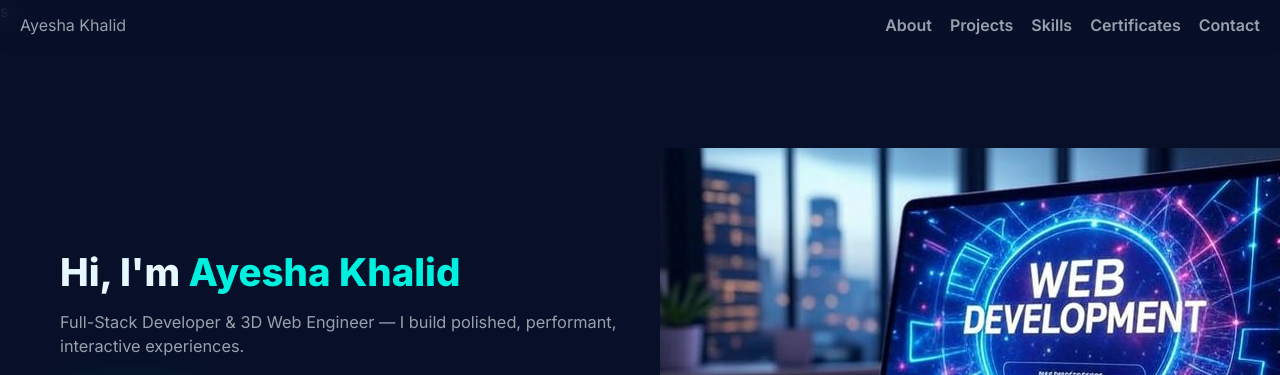
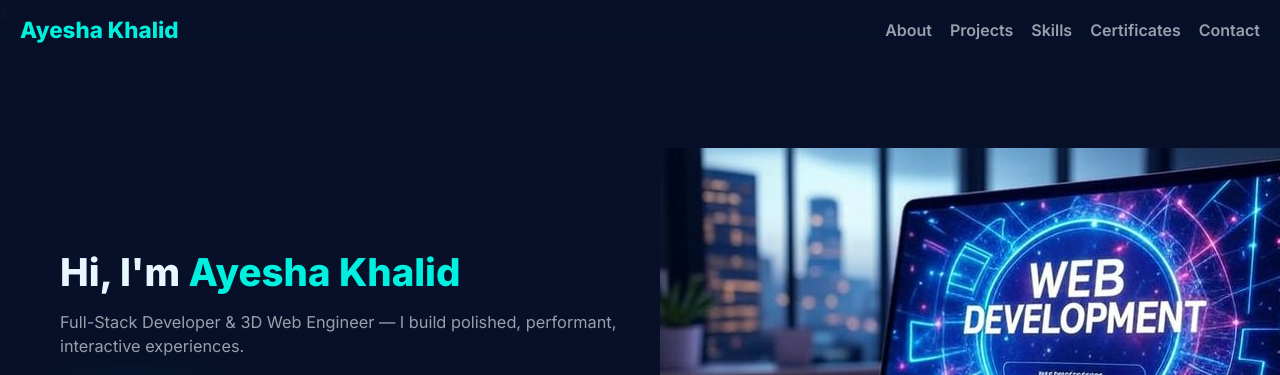
Before and after one commit to ayeshakhalid-dot/ayeshakhalid, a plain HTML site: page index.html in a window 1280 px wide. Shown: the top 375 px of the page. Drawn offline with nearby package versions, Linux system fonts and the light colour scheme.

Commit message:
Update style.css

```diff
--- a/style.css
+++ b/style.css
@@ -33,6 +33,9 @@ body {
 
 /* =========================
 /* Navbar Container */
+/* ======================
+   Navbar Styles
+====================== */
 .nav {
   position: fixed;
   top: 0; left: 0; right: 0;
@@ -41,8 +44,14 @@ body {
   justify-content: space-between;
   padding: 14px 20px;
   z-index: 1000;
-  background: linear-gradient(180deg, rgba(7,16,40,0.9), transparent);
+  background: linear-gradient(180deg, rgba(7,16,40,0.95), rgba(7,16,40,0.6));
   backdrop-filter: blur(8px);
+}
+
+.nav .brand {
+  font-size: 1.4rem;
+  font-weight: 700;
+  color: var(--accent);
 }
 
 /* Navbar Links */
@@ -60,10 +69,10 @@ body {
 
 .nav nav a:hover {
   color: var(--accent);
-  text-shadow: 0 0 12px rgba(0,240,223,0.2);
+  text-shadow: 0 0 12px rgba(0,240,223,0.25);
 }
 
-/* Hamburger Icon (hidden on desktop) */
+/* Hamburger Icon */
 .hamburger {
   display: none;
   flex-direction: column;
@@ -79,10 +88,10 @@ body {
   transition: all 0.3s ease;
 }
 
-/* Mobile Responsive */
+/* Responsive Navbar */
 @media (max-width: 768px) {
   .nav nav {
-    display: none; /* hide by default */
+    display: none;
     position: absolute;
     top: 60px;
     right: 20px;
@@ -102,6 +111,7 @@ body {
     display: flex;
   }
 }
+
 
 /* =========================
    Layout
```
